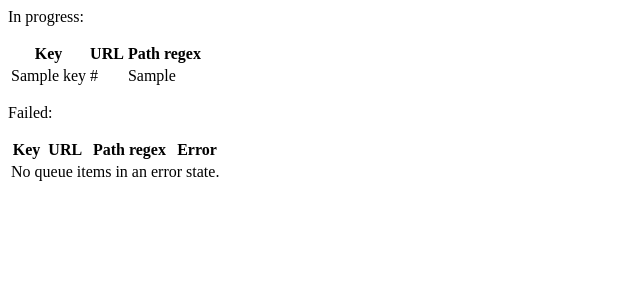
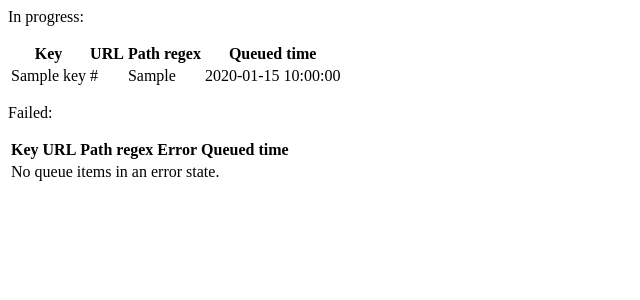
Before and after one commit to halfer/proximate-app, a PHP site: template src/views/queue.php in a window 1280 px wide. Shown: the top 300 px of the page, without its empty margins (0-640 px from the left). Run offline with PHP 8.4, Linux system fonts and the light colour scheme; the template is opened without the code that fills it: most values are stand-ins (such as "Sample title", 1, 10 or a date in 2020); data that the repository does not hold is empty.

Commit message:
Add timestamps to queue page

```diff
--- a/src/views/queue.php
+++ b/src/views/queue.php
@@ -10,6 +10,7 @@
             <th>Key</th>
             <th>URL</th>
             <th>Path regex</th>
+            <th>Queued time</th>
         </tr>
     </thead>
     <tbody>
@@ -18,11 +19,12 @@
                 <td><?php echo htmlentities($queueRow['key'], null, 'UTF-8') ?></td>
                 <td><?php echo htmlentities($queueRow['url'], null, 'UTF-8') ?></td>
                 <td><?php echo htmlentities($queueRow['path_regex'], null, 'UTF-8') ?></td>
+                <td><?php echo htmlentities($queueRow['timestamp_queued'], null, 'UTF-8') ?></td>
             </tr>
         <?php endforeach ?>
         <?php if (!$doingRows): ?>
             <tr>
-                <td colspan="3">
+                <td colspan="4">
                     No queue items in progress.
                 </td>
             </tr>
@@ -41,6 +43,7 @@
             <th>URL</th>
             <th>Path regex</th>
             <th>Error</th>
+            <th>Queued time</th>
         </tr>
     </thead>
     <tbody>
@@ -50,11 +53,12 @@
                 <td><?php echo htmlentities($queueRow['url'], null, 'UTF-8') ?></td>
                 <td><?php echo htmlentities($queueRow['path_regex'], null, 'UTF-8') ?></td>
                 <td><?php echo htmlentities($queueRow['error'], null, 'UTF-8') ?></td>
+                <td><?php echo htmlentities($queueRow['timestamp_queued'], null, 'UTF-8') ?></td>
             </tr>
         <?php endforeach ?>
         <?php if (!$errorRows): ?>
             <tr>
-                <td colspan="4">
+                <td colspan="5">
                     No queue items in an error state.
                 </td>
             </tr>
```
